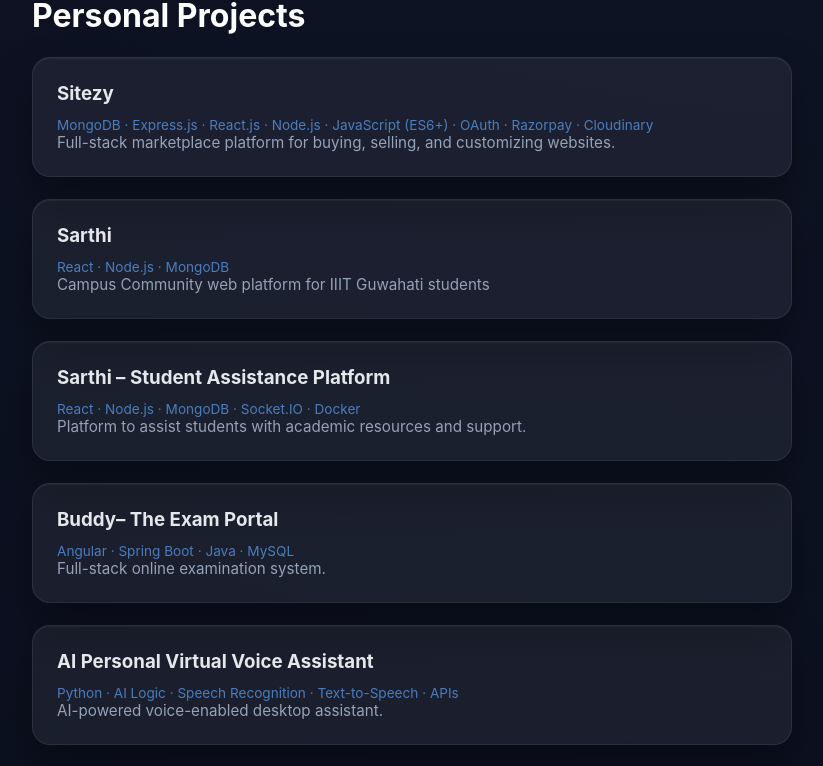
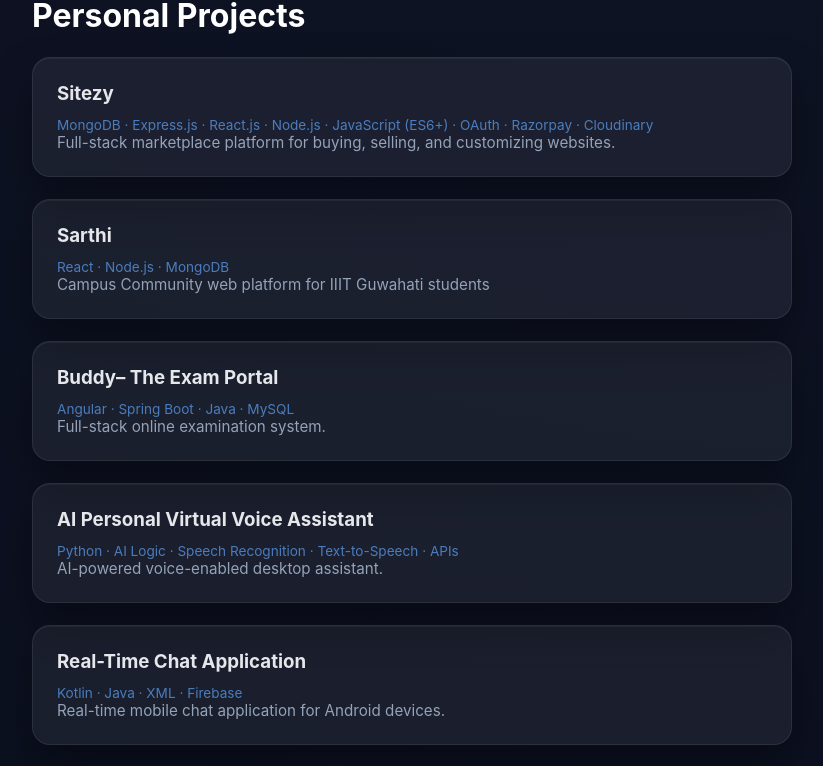
Before and after one commit to Jalaj-01/Portfolio, a React (Vite) app: page / in a window 1280 px wide. Shown: the part 1492-2258 px from the top of the page, without its empty margins (388-1211 px from the left). Built offline with nearby package versions, Linux system fonts and the light colour scheme.

Commit message:
All project added

```diff
--- a/src/App.jsx
+++ b/src/App.jsx
@@ -166,14 +166,6 @@
           </div>
 
           <div className="project-card glass">
-            <h3>Sarthi – Student Assistance Platform</h3>
-            <p className="tech">React · Node.js · MongoDB · Socket.IO · Docker</p>
-            <p>
-              Platform to assist students with academic resources and support.
-            </p>
-          </div>
-
-          <div className="project-card glass">
             <h3> Buddy– The Exam Portal</h3>
             <p className="tech">Angular · Spring Boot · Java · MySQL</p>
             <p>
```
